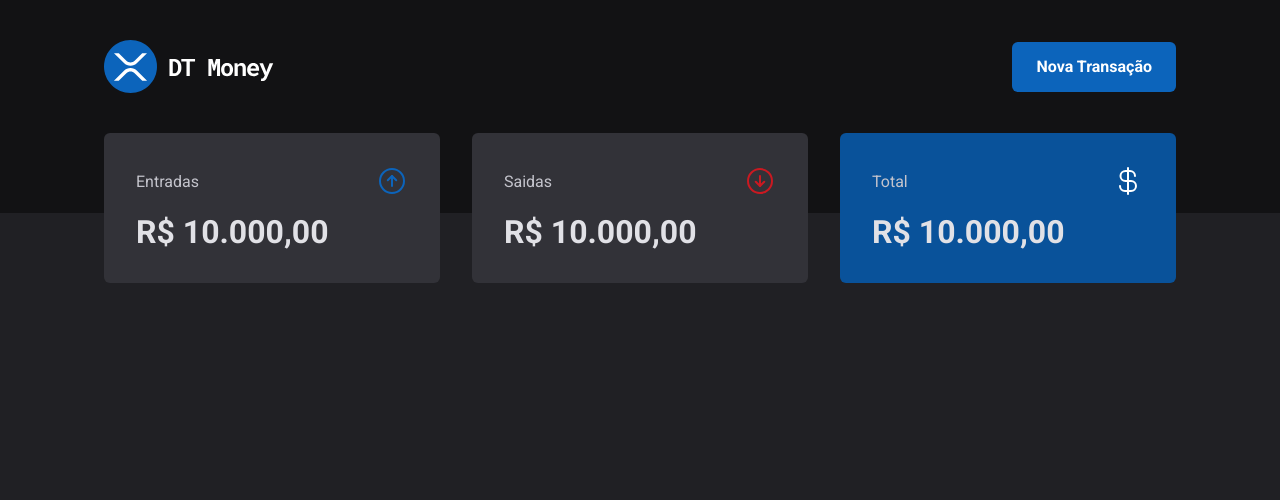
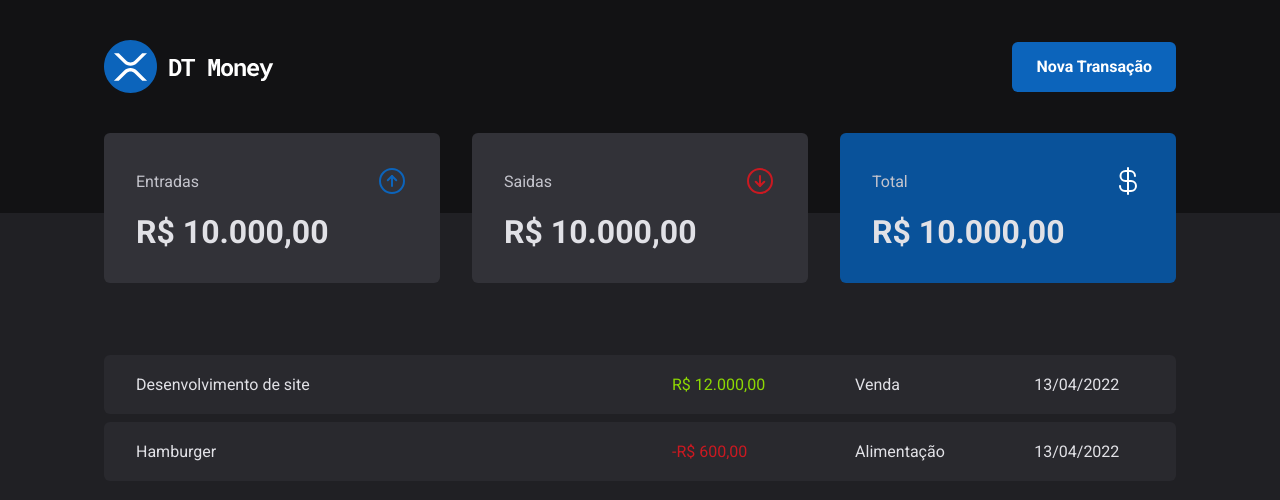
Before and after one commit to Math-Lira/study-dt-money, a React (Vite) app: page / in a window 1280 px wide. Shown: the top 500 px of the page. Built offline with nearby package versions, Linux system fonts and the light colour scheme.

Commit message:
style da tabela de insercao

```diff
--- a/src/pages/Transactions/index.tsx
+++ b/src/pages/Transactions/index.tsx
@@ -1,11 +1,43 @@
 import { Header } from '../../components/Header'
 import { Summary } from '../../components/Summary'
+import {
+  PrinceHigthlight,
+  TransactionsContainer,
+  TransactionsTable,
+} from './styles'
 
 export function Transactions() {
   return (
     <div>
       <Header />
       <Summary />
+
+      <TransactionsContainer>
+        <TransactionsTable>
+          <tbody>
+            <tr>
+              <td width="50%">Desenvolvimento de site</td>
+              <td>
+                <PrinceHigthlight variant="income">
+                  R$ 12.000,00
+                </PrinceHigthlight>
+              </td>
+              <td>Venda</td>
+              <td>13/04/2022</td>
+            </tr>
+            <tr>
+              <td width="50%">Hamburger</td>
+              <td>
+                <PrinceHigthlight variant="outcome">
+                  -R$ 600,00
+                </PrinceHigthlight>
+              </td>
+              <td>Alimentação</td>
+              <td>13/04/2022</td>
+            </tr>
+          </tbody>
+        </TransactionsTable>
+      </TransactionsContainer>
     </div>
   )
 }
--- a/src/pages/Transactions/styles.ts
+++ b/src/pages/Transactions/styles.ts
@@ -0,0 +1,39 @@
+import styled from 'styled-components'
+
+export const TransactionsContainer = styled.main`
+  width: 100%;
+  max-width: 1120px;
+  margin: 4rem auto 0;
+  padding: 0 1.5rem;
+`
+
+export const TransactionsTable = styled.table`
+  width: 100%;
+  border-collapse: separate;
+  border-spacing: 0 0.5rem;
+  //margin-top: 1.5rem;
+
+  td {
+    padding: 1.25rem 2rem;
+    background-color: ${(props) => props.theme['gray-700']};
+
+    &:first-child {
+      border-top-left-radius: 6px;
+      border-bottom-left-radius: 6px;
+    }
+    &:last-child {
+      border-top-right-radius: 6px;
+      border-bottom-right-radius: 6px;
+    }
+  }
+`
+interface PrinceHigthlightProps {
+  variant: 'income' | 'outcome'
+}
+
+export const PrinceHigthlight = styled.span<PrinceHigthlightProps>`
+  color: ${(props) =>
+    props.variant === 'income'
+      ? props.theme['green-500']
+      : props.theme['red-300']};
+`
--- a/src/styles/themes/default.ts
+++ b/src/styles/themes/default.ts
@@ -14,6 +14,8 @@
   'blue-500': '#0C64BB',
   'blue-700': '#09529A',
 
+  'green-500': '#8DD703',
+
   'red-300': '#CA1921',
   'red-500': '#AB222E',
   'red-700': '#7A1921',
```
